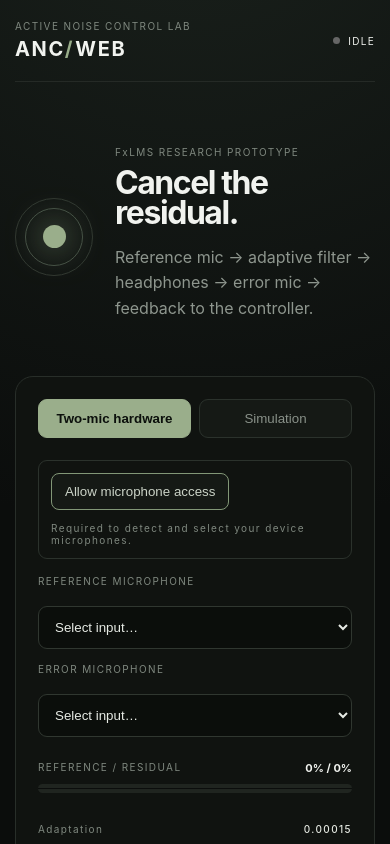
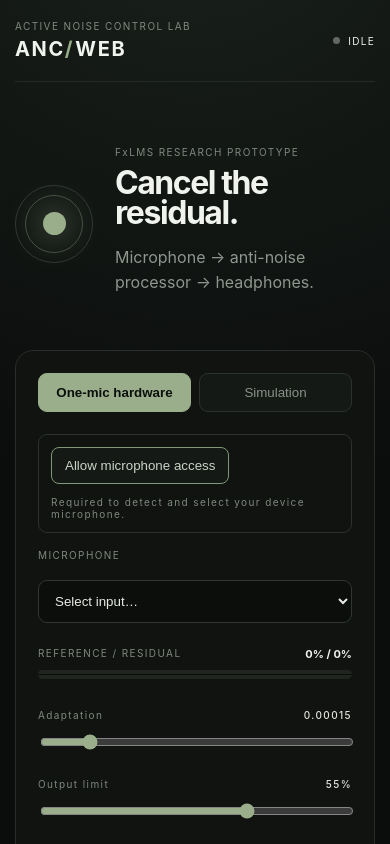
Before and after one commit to heiszodd/-anc-web, a Next.js app: page / in a window 390 px wide. Shown: the top 844 px of the page. Built offline with nearby package versions, Linux system fonts and the light colour scheme.

Commit message:
Switch ANC hardware mode to one microphone

```diff
--- a/app/page.tsx
+++ b/app/page.tsx
@@ -16,8 +16,7 @@ export default function Home() {
   const [latency, setLatency] = useState("—");
   const [sampleRate, setSampleRate] = useState("—");
   const [devices, setDevices] = useState<MediaDeviceInfo[]>([]);
-  const [referenceId, setReferenceId] = useState("");
-  const [errorId, setErrorId] = useState("");
+  const [microphoneId, setMicrophoneId] = useState("");
   const ctxRef = useRef<AudioContext | null>(null);
   const streamsRef = useRef<MediaStream[]>([]);
   const sourcesRef = useRef<MediaStreamAudioSourceNode[]>([]);
@@ -64,8 +63,7 @@ export default function Home() {
       const list = await navigator.mediaDevices.enumerateDevices();
       const inputs = list.filter((d) => d.kind === "audioinput");
       setDevices(inputs);
-      if (!referenceId && inputs[0]?.deviceId) setReferenceId(inputs[0].deviceId);
-      if (!errorId && inputs[1]?.deviceId) setErrorId(inputs[1].deviceId);
+      if (!microphoneId && inputs[0]?.deviceId) setMicrophoneId(inputs[0].deviceId);
       setMessage("Microphone permission granted");
     } catch (err) {
       setMessage(err instanceof Error ? err.message : "Microphone permission was denied");
@@ -85,14 +83,14 @@ export default function Home() {
   const start = async () => {
     if (status !== "idle" && status !== "error") return;
     setStatus("starting");
-    setMessage(mode === "simulation" ? "Starting controlled ANC simulation…" : "Requesting two microphone inputs…");
+    setMessage(mode === "simulation" ? "Starting controlled ANC simulation…" : "Requesting microphone input…");
 
     try {
       const ctx = new AudioContext({ latencyHint: "interactive", sampleRate: 48000 });
       await ctx.audioWorklet.addModule("/anc-processor.js");
 
       const node = new AudioWorkletNode(ctx, "anc-fxlms", {
-        numberOfInputs: 2,
+        numberOfInputs: 1,
         numberOfOutputs: 1,
         channelCount: 1,
         channelCountMode: "explicit",
@@ -105,23 +103,17 @@ export default function Home() {
       if (mode === "simulation") {
         node.port.postMessage({ type: "mode", mode: "simulation" });
       } else {
-        if (!referenceId || !errorId) {
-          throw new Error("Select a reference microphone and an error microphone first.");
-        }
-        if (referenceId === errorId) {
-          throw new Error("Reference and error microphones must be different devices.");
+        if (!microphoneId) {
+          throw new Error("Select a microphone first.");
         }
 
         const common = { echoCancellation: false, noiseSuppression: false, autoGainControl: false, channelCount: 1 };
-        const refStream = await navigator.mediaDevices.getUserMedia({ audio: { ...common, deviceId: { exact: referenceId } } });
-        const errStream = await navigator.mediaDevices.getUserMedia({ audio: { ...common, deviceId: { exact: errorId } } });
-        streams = [refStream, errStream];
+        const micStream = await navigator.mediaDevices.getUserMedia({ audio: { ...common, deviceId: { exact: microphoneId } } });
+        streams = [micStream];
 
-        const ref = ctx.createMediaStreamSource(refStream);
-        const err = ctx.createMediaStreamSource(errStream);
-        ref.connect(node, 0, 0);
-        err.connect(node, 0, 1);
-        sources = [ref, err];
+        const mic = ctx.createMediaStreamSource(micStream);
+        mic.connect(node, 0, 0);
+        sources = [mic];
         node.port.postMessage({ type: "mode", mode: "hardware" });
       }
 
@@ -149,7 +141,7 @@ export default function Home() {
       const l = (ctx.baseLatency || 0) + (ctx.outputLatency || 0);
       setLatency(l ? (l * 1000).toFixed(1) + " ms" : "browser default");
       setStatus("running");
-      setMessage(mode === "simulation" ? "FxLMS simulation running" : "Experimental two-mic FxLMS running");
+      setMessage(mode === "simulation" ? "FxLMS simulation running" : "Experimental single-mic anti-noise running");
 
       node.port.onmessage = (event) => {
         if (event.data?.type === "metrics") {
@@ -195,13 +187,13 @@ export default function Home() {
         <div>
           <p className="kicker">FxLMS RESEARCH PROTOTYPE</p>
           <h2>Cancel the residual.</h2>
-          <p className="sub">Reference mic → adaptive filter → headphones → error mic → feedback to the controller.</p>
+          <p className="sub">Microphone → anti-noise processor → headphones.</p>
         </div>
       </section>
 
       <section className="panel">
         <div className="mode-tabs">
-          <button className={mode === "hardware" ? "selected" : ""} onClick={() => { stop(); setMode("hardware"); }}>Two-mic hardware</button>
+          <button className={mode === "hardware" ? "selected" : ""} onClick={() => { stop(); setMode("hardware"); }}>One-mic hardware</button>
           <button className={mode === "simulation" ? "selected" : ""} onClick={() => { stop(); setMode("simulation"); }}>Simulation</button>
         </div>
 
@@ -209,18 +201,17 @@ export default function Home() {
           <>
             <div className="permission-row">
               <button className="secondary" onClick={requestMicrophone}>Allow microphone access</button>
-              <span>Required to detect and select your device microphones.</span>
+              <span>Required to detect and select your device microphone.</span>
             </div>
-            <div className="device-grid">
-            <label><span>REFERENCE MICROPHONE</span><select value={referenceId} onChange={(e) => setReferenceId(e.target.value)}><option value="">Select input…</option>{devices.map((d) => <option key={d.deviceId} value={d.deviceId}>{d.label || "Microphone " + d.deviceId.slice(0, 6)}</option>)}</select></label>
-            <label><span>ERROR MICROPHONE</span><select value={errorId} onChange={(e) => setErrorId(e.target.value)}><option value="">Select input…</option>{devices.map((d) => <option key={d.deviceId} value={d.deviceId}>{d.label || "Microphone " + d.deviceId.slice(0, 6)}</option>)}</select></label>
+            <div className="device-grid single">
+            <label><span>MICROPHONE</span><select value={microphoneId} onChange={(e) => setMicrophoneId(e.target.value)}><option value="">Select input…</option>{devices.map((d) => <option key={d.deviceId} value={d.deviceId}>{d.label || "Microphone " + d.deviceId.slice(0, 6)}</option>)}</select></label>
           </div>
           </>
         ) : (
           <div className="simulation-note">Simulation uses a known synthetic secondary path and a correlated noise source. It validates the adaptive controller without relying on room acoustics.</div>
         )}
 
-        <div className="meter-head"><span>{mode === "simulation" ? "REFERENCE / RESIDUAL" : "REFERENCE / RESIDUAL"}</span><strong>{Math.round(level)}% / {Math.round(residual)}%</strong></div>
+        <div className="meter-head"><span>{mode === "simulation" ? "MIC / RESIDUAL" : "REFERENCE / RESIDUAL"}</span><strong>{Math.round(level)}% / {Math.round(residual)}%</strong></div>
         <div className="dual-meter"><div style={{ width: level + "%" }} /><div style={{ width: residual + "%" }} /></div>
 
         <div className="controls">
@@ -237,7 +228,7 @@ export default function Home() {
         </div>
       </section>
 
-      <section className="warning"><strong>Hardware requirements</strong><p>Real acoustic cancellation requires separate reference and error microphones. Use wired headphones, keep output low, and never use this while driving. Bluetooth latency can violate the causality constraint and prevent useful cancellation.</p></section>
+      <section className="warning"><strong>Hardware requirements</strong><p>One-mic mode is an experimental anti-noise processor, not a conventional closed-loop ANC system. Use wired headphones, keep output low, and never use this while driving. Bluetooth latency can prevent useful cancellation.</p></section>
       <footer>Processing stays in the browser. No microphone stream is uploaded by this application.</footer>
     </main>
   );
```
